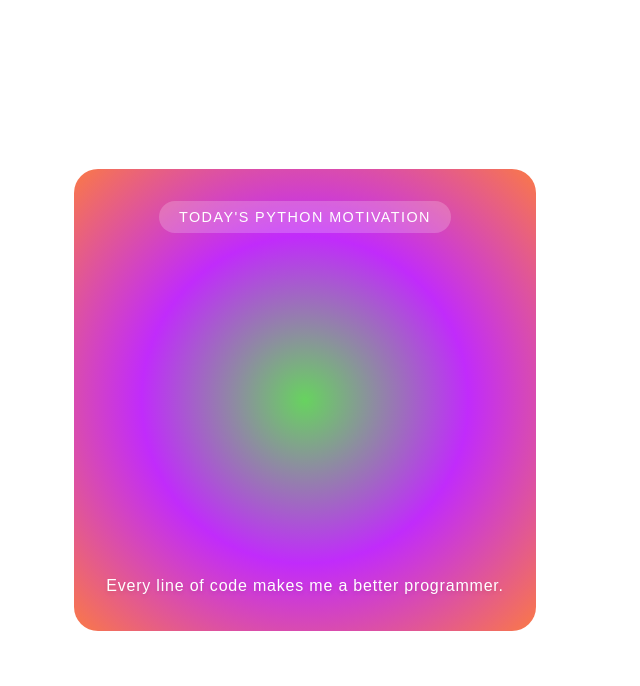
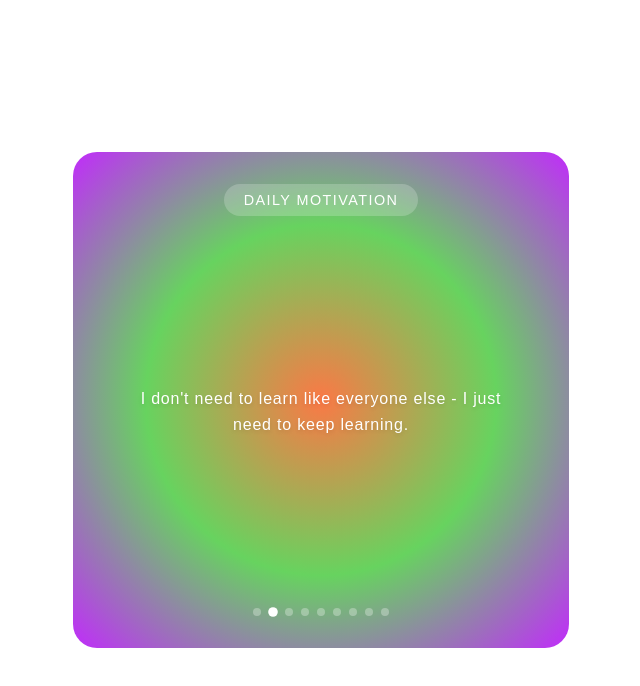
Before and after one commit to lil0705/Notion-widget-work, a plain HTML site: page index.html in a window 1280 px wide. Shown: the whole page, without its empty margins (335-975 px from the left). Drawn offline with nearby package versions, Linux system fonts and the light colour scheme; a web font is replaced by a local one.

Commit message:
Update index.html

```diff
--- a/index.html
+++ b/index.html
@@ -5,38 +5,40 @@
     <meta name="viewport" content="width=device-width, initial-scale=1.0">
     <script src="https://cdnjs.cloudflare.com/ajax/libs/react/18.2.0/umd/react.production.min.js"></script>
     <script src="https://cdnjs.cloudflare.com/ajax/libs/react-dom/18.2.0/umd/react-dom.production.min.js"></script>
-    <title>Python Learning Motivation</title>
     <style>
-        html, body {
+        @import url('https://fonts.cdnfonts.com/css/roca-one');
+
+        body {
             margin: 0;
             padding: 0;
-            width: 100%;
-            height: 100%;
-            overflow: hidden;
-        }
-
-        #root {
-            width: 100%;
-            height: 100%;
+            min-height: 100vh;
             display: flex;
             align-items: center;
             justify-content: center;
         }
 
-        .gradient-bg {
+        .gradient-0 {
             background: radial-gradient(circle at center, #67d35f 0%, #c12bfb 50%, #fa7946 100%);
         }
+        .gradient-1 {
+            background: radial-gradient(circle at center, #fa7946 0%, #67d35f 50%, #c12bfb 100%);
+        }
+        .gradient-2 {
+            background: radial-gradient(circle at center, #c12bfb 0%, #fa7946 50%, #67d35f 100%);
+        }
+        .transition-gradient {
+            transition: all 2s ease;
+        }
         .quote-text {
-            font-family: Arial, sans-serif;
+            font-family: 'Roca One', sans-serif;
             text-shadow: 0 2px 4px rgba(0,0,0,0.1);
             letter-spacing: 0.05em;
             color: white;
             margin: 0;
             text-align: center;
-            font-weight: 300;
         }
         .header-text {
-            font-family: Arial, sans-serif;
+            font-family: 'Roca One', sans-serif;
             background-color: rgba(255, 255, 255, 0.2);
             padding: 8px 20px;
             border-radius: 20px;
@@ -46,15 +48,17 @@
             text-transform: uppercase;
             text-align: center;
             margin: 0 0 20px 0;
-            font-weight: 300;
         }
         .container {
             width: 100%;
-            height: 100%;
+            max-width: 500px;
+            aspect-ratio: 1;
+            border-radius: 24px;
+            margin: 16px;
+            padding: 2rem;
             display: flex;
             align-items: center;
             justify-content: center;
-            padding: 2rem;
             box-sizing: border-box;
         }
         .content-wrapper {
@@ -62,62 +66,107 @@
             flex-direction: column;
             align-items: center;
             justify-content: space-between;
-            max-width: 500px;
-            aspect-ratio: 1;
-            border-radius: 24px;
-            padding: 2rem;
+            width: 100%;
+            height: 100%;
+        }
+        .dots-container {
+            display: flex;
+            gap: 8px;
+            justify-content: center;
+            margin-top: 20px;
+        }
+        .dot {
+            width: 8px;
+            height: 8px;
+            border-radius: 50%;
+            background-color: rgba(255, 255, 255, 0.3);
+            cursor: pointer;
+            transition: all 0.3s ease;
+        }
+        .dot.active {
+            background-color: white;
+            transform: scale(1.2);
+        }
+        .dot:hover {
+            background-color: rgba(255, 255, 255, 0.8);
         }
     </style>
 </head>
 <body>
     <div id="root"></div>
     <script>
-        const DailyQuote = () => {
+        const QuoteCarousel = () => {
+            const [currentQuote, setCurrentQuote] = React.useState(0);
+
             const quotes = [
-                "Each Python function I master is a step toward my goals.",
-                "Debugging is teaching me patience and problem-solving.",
-                "Today's errors are tomorrow's expertise.",
-                "My learning style is unique - and that's my advantage.",
-                "Every line of code makes me a better programmer.",
-                "Consistency over speed - I'm building my future.",
-                "Errors are just opportunities to learn something new.",
-                "I'm not just learning Python - I'm upgrading my thinking.",
-                "Small steps each day lead to big achievements."
+                "Every line of code I learn is one step further from minimum wage.",
+                "I don't need to learn like everyone else - I just need to keep learning.",
+                "My challenges don't define my potential; my persistence does.",
+                "Today's struggle is tomorrow's strength in my coding journey.",
+                "I'm not just learning to code - I'm coding my future.",
+                "My pace is my pace - forward is forward.",
+                "My worth isn't measured in wages, but in my willingness to grow.",
+                "Learning differently means thinking differently - and tech needs different thinkers.",
+                "I'm trading comfort for growth, and that's a worthy exchange."
             ];
 
-            // Get today's date and use it to select a quote
-            const today = new Date();
-            const dayOfYear = Math.floor((today - new Date(today.getFullYear(), 0, 0)) / (1000 * 60 * 60 * 24));
-            const quoteIndex = dayOfYear % quotes.length;
+            React.useEffect(() => {
+                const timer = setInterval(() => {
+                    setCurrentQuote((prev) => (prev + 1) % quotes.length);
+                }, 5000);
+                return () => clearInterval(timer);
+            }, []);
+
+            const handleDotClick = (index) => {
+                setCurrentQuote(index);
+            };
 
             return React.createElement(
                 'div',
-                { className: 'container' },
+                {
+                    className: `container transition-gradient gradient-${currentQuote % 3}`,
+                },
                 React.createElement(
                     'div',
-                    { className: 'content-wrapper gradient-bg' },
+                    {
+                        className: 'content-wrapper'
+                    },
                     React.createElement(
                         'div',
                         { className: 'header-text' },
-                        'Today\'s Python Motivation'
+                        'Daily Motivation'
                     ),
                     React.createElement(
                         'p',
                         {
-                            className: 'quote-text text-2xl',
+                            className: 'quote-text text-2xl transition-opacity duration-1000',
                             style: {
                                 maxWidth: '400px',
                                 lineHeight: '1.6'
                             }
                         },
-                        quotes[quoteIndex]
+                        quotes[currentQuote]
+                    ),
+                    React.createElement(
+                        'div',
+                        { className: 'dots-container' },
+                        quotes.map((_, index) =>
+                            React.createElement(
+                                'div',
+                                {
+                                    key: index,
+                                    className: `dot ${index === currentQuote ? 'active' : ''}`,
+                                    onClick: () => handleDotClick(index)
+                                }
+                            )
+                        )
                     )
                 )
             );
         };
 
         ReactDOM.render(
-            React.createElement(DailyQuote),
+            React.createElement(QuoteCarousel),
             document.getElementById('root')
         );
     </script>
```
